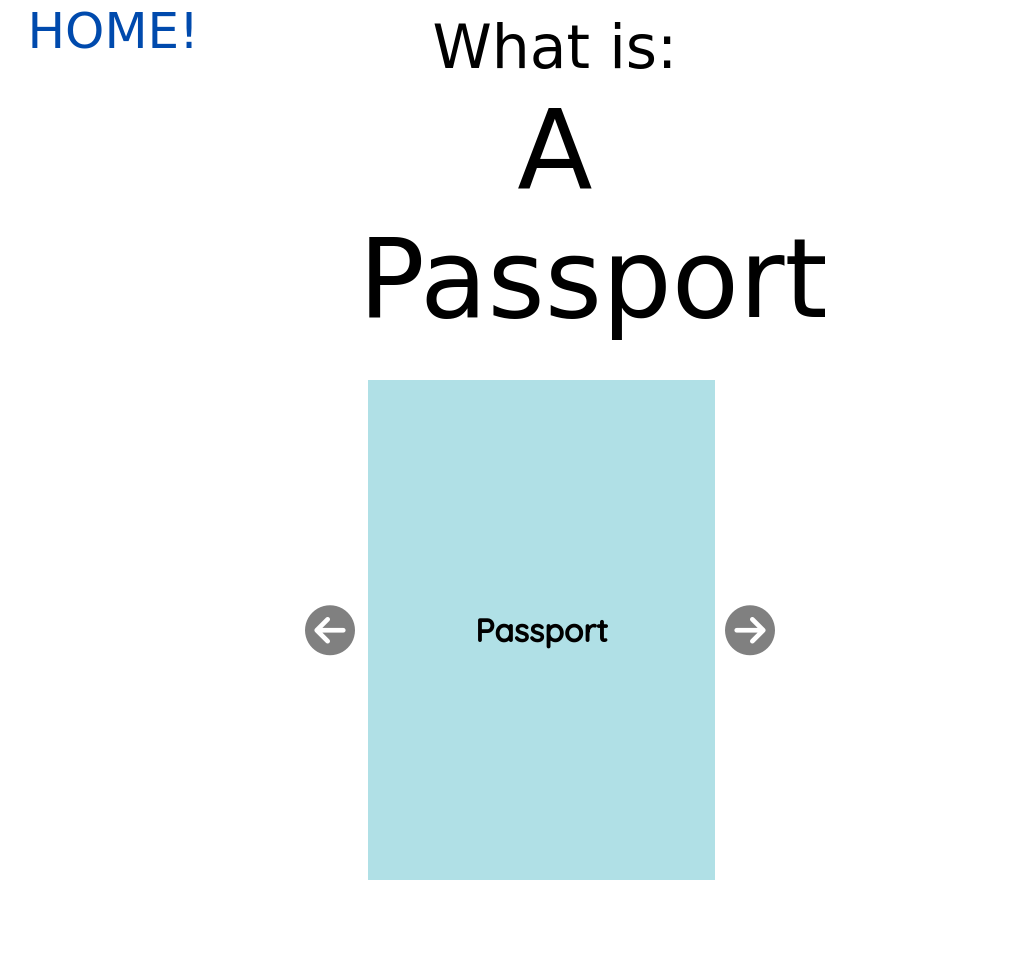
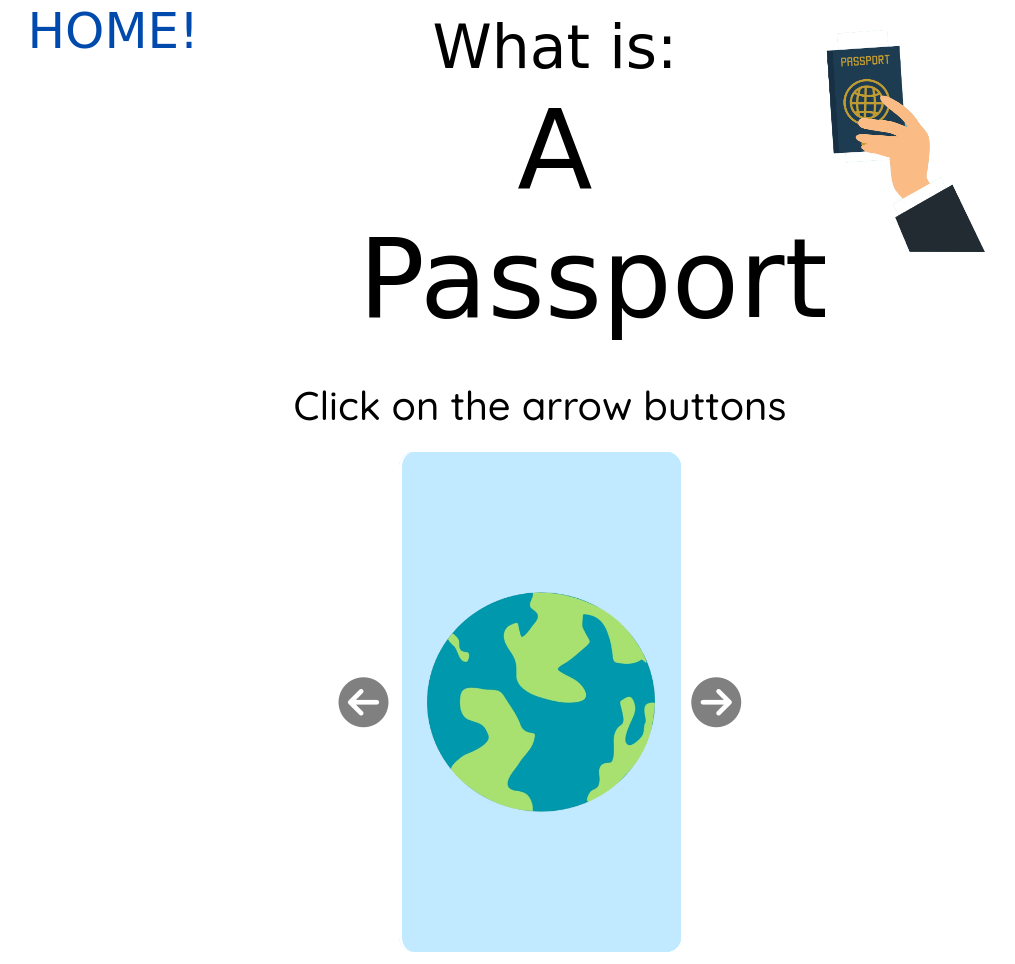
Before and after one commit to athelav/LittleTraveler, a Flask app: page /views/passport in a window 1280 px wide. Shown: the whole page, without its empty margins (100-1115 px from the left). Before the commit the page ends 880 px from the top, so only its background shows below. Run offline with Flask 3, Linux system fonts and the light colour scheme; some libraries are stand-ins or nearby versions; some web fonts are replaced.

Commit message:
Passport formatting fixed

```diff
--- a/static/index.css
+++ b/static/index.css
@@ -28,7 +28,7 @@ button:focus {
 }
 
 button:hover i {
-  color: #636363;
+  color: #C1E9FF;
 }
 
 i {
@@ -209,7 +209,9 @@ a {
   position: relative;
   width: 350px;
   height: 500px;
+  border-radius: 15px;
   transition: transform 0.5s;
+  display:flex;
 
 }
 
@@ -217,6 +219,7 @@ a {
   position: absolute;
   width: 100%;
   height: 100%;
+  border-radius: 15px;
   top:0;
   left:0;
   perspective: 1500px;
@@ -224,10 +227,11 @@ a {
 
 .front,
 .back {
-  background-color: powderblue;
+  background-color:#C1E9FF;
   position: absolute;
   width: 100%;
   height: 100%;
+  border-radius: 15px;
   top:0;
   left:0;
   transform-origin: left;
@@ -274,3 +278,32 @@ a {
 .flipped .back {
     transform: rotateY(-180deg);
 }
+
+.book-title {
+  font-size: 3em;
+  margin-bottom: 40px;
+}
+
+.cover-img {
+  width: 200px;
+  height: 270px;
+  object-fit: cover;
+  border-radius: 30px;
+}
+
+#b1 {
+  padding: 20px;
+  text-align: center;
+  font-size: 1.2em;
+  justify-content: space-around;
+}
+
+#b1 h2 {
+  font-size: 2em;
+  margin-top: 10px;
+  margin-bottom: 20px;
+}
+
+#b1 p {
+  margin-bottom: 20px;
+}
--- a/templates/passport.html
+++ b/templates/passport.html
@@ -7,8 +7,15 @@
         <div class="floating subtitle">What is:</div>
         <div class="floating title" style="font-size: 110px;">A Passport</div>
     </div>
+    <div class="column">
+        <img src="{{url_for('static', filename='passportHolder.png')}}" style="height:250px;float:center;"/>
     </div>
-
+</div>
+<div class="text">Click on the arrow buttons</div>
+<div class="row">
+    <div class="column">
+    </div>
+    <div class="column">
         <div style="display:flex;justify-content: center;">
         <button id="prev-btn">
             <i class="fas fa-arrow-circle-left"></i>
@@ -18,12 +25,12 @@
             <div id="p1" class="paper">
                 <div class="front">
                     <div id="f1" class="front-content">
-                <h1>Passport</h1>
+                        <img src="{{url_for('static', filename='earth.png')}}" alt="earth" style="height:250px;"/>
                     </div>
                 </div>
                 <div class="back">
                     <div id="b1" class="back-content">
-                <h1>Back 1</h1>
+                        <h1>A passport allows you to travel to different places.</h1>
                     </div>
                 </div>
             </div>
@@ -31,12 +38,12 @@
             <div id="p2" class="paper">
                 <div class="front">
                     <div id="f2" class="front-content">
-                <h1>Front 2</h1>
+                        <img src="{{url_for('static', filename='flyingPlane.png')}}" alt="plane" style="height:250px;"/>
                     </div>
                 </div>
                 <div class="back">
                     <div id="b2" class="back-content">
-                <h1>Back 2</h1>
+                        <img src="{{url_for('static', filename='passportStamp.jpeg')}}" alt="plane" style="height:250px;"/>
                     </div>
                 </div>
             </div>
@@ -44,12 +51,12 @@
             <div id="p3" class="paper">
                 <div class="front">
                     <div id="f1" class="front-content">
-                <h1>Front 3</h1>
+                        <h1>You get a stamp to show where you have visited.</h1>
                     </div>
                 </div>
                 <div class="back">
                     <div id="b3" class="back-content">
-                <h1>Back 3</h1>
+                        <h1>Safe Travels!</h1>
                     </div>
                 </div>
             </div>
@@ -58,6 +65,7 @@
         <button id="next-btn">
             <i class="fas fa-arrow-circle-right"></i>
         </button>
-
+    </div>
+    </div>
 </div>
 {% endblock content %}
```
Also changed, not shown: static/earth.png (added), static/flyingPlane.png (added), static/flyingPlane.webp (added), static/lePetitPrince.png (added), static/passportHolder.png (added), static/passportStamp.jpeg (added), static/sqaureEarth.png (added). Lines whose indentation alone changed are shown as unchanged.
